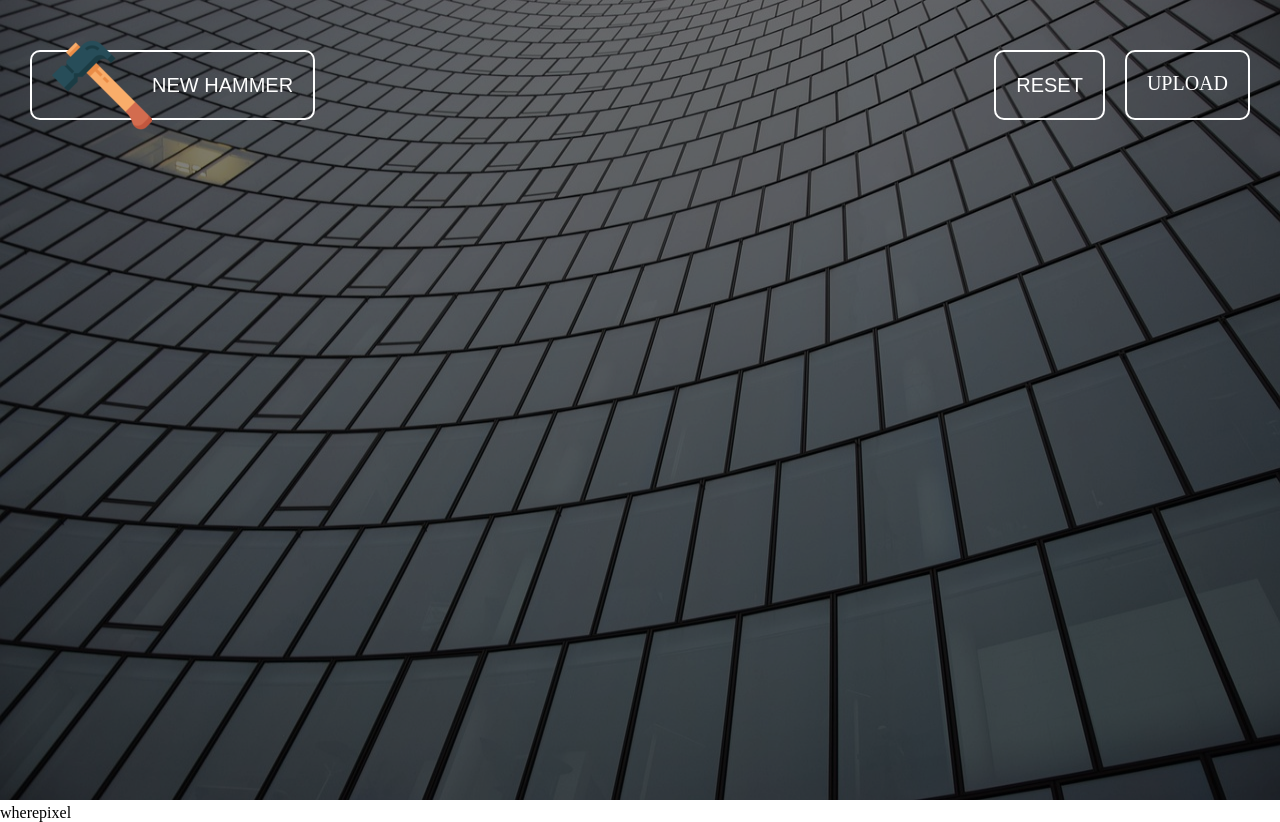
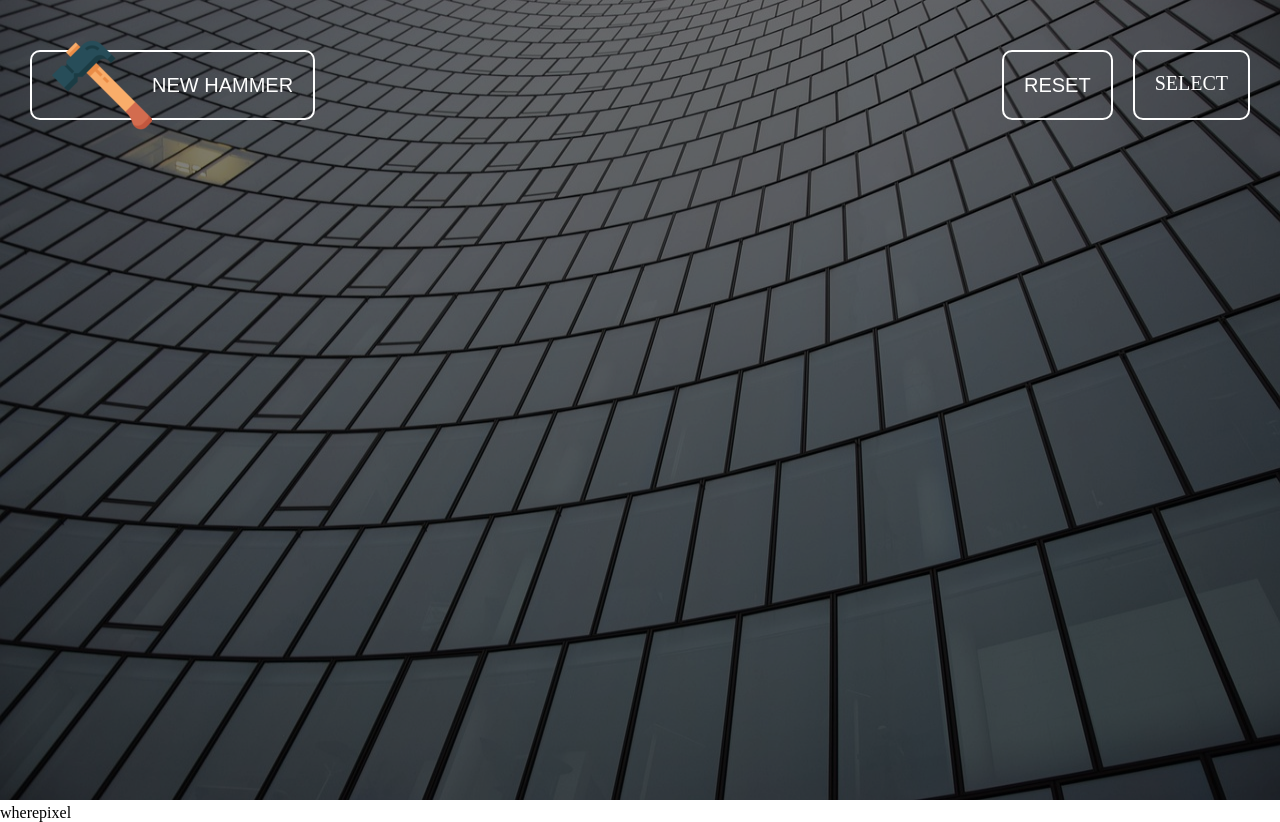
Before and after one commit to woorifisa-service-dev-2nd/frontend-1th-crackYourScreen, a plain HTML site: page index.html in a window 1280 px wide. Drawn offline with Linux system fonts and the light colour scheme.

Commit message:
Rename upload->select

```diff
--- a/index.html
+++ b/index.html
@@ -22,7 +22,7 @@
             </button>
             <div class="right-btns">
                 <button id="reset-btn" class="btn">RESET</button>
-                <label for="input-image" id="upload-btn" class="btn">UPLOAD</label>
+                <label for="input-image" id="select-btn" class="btn">SELECT</label>
                 <input type="file" id="input-image"></input>
             </div>
         </div>
```
